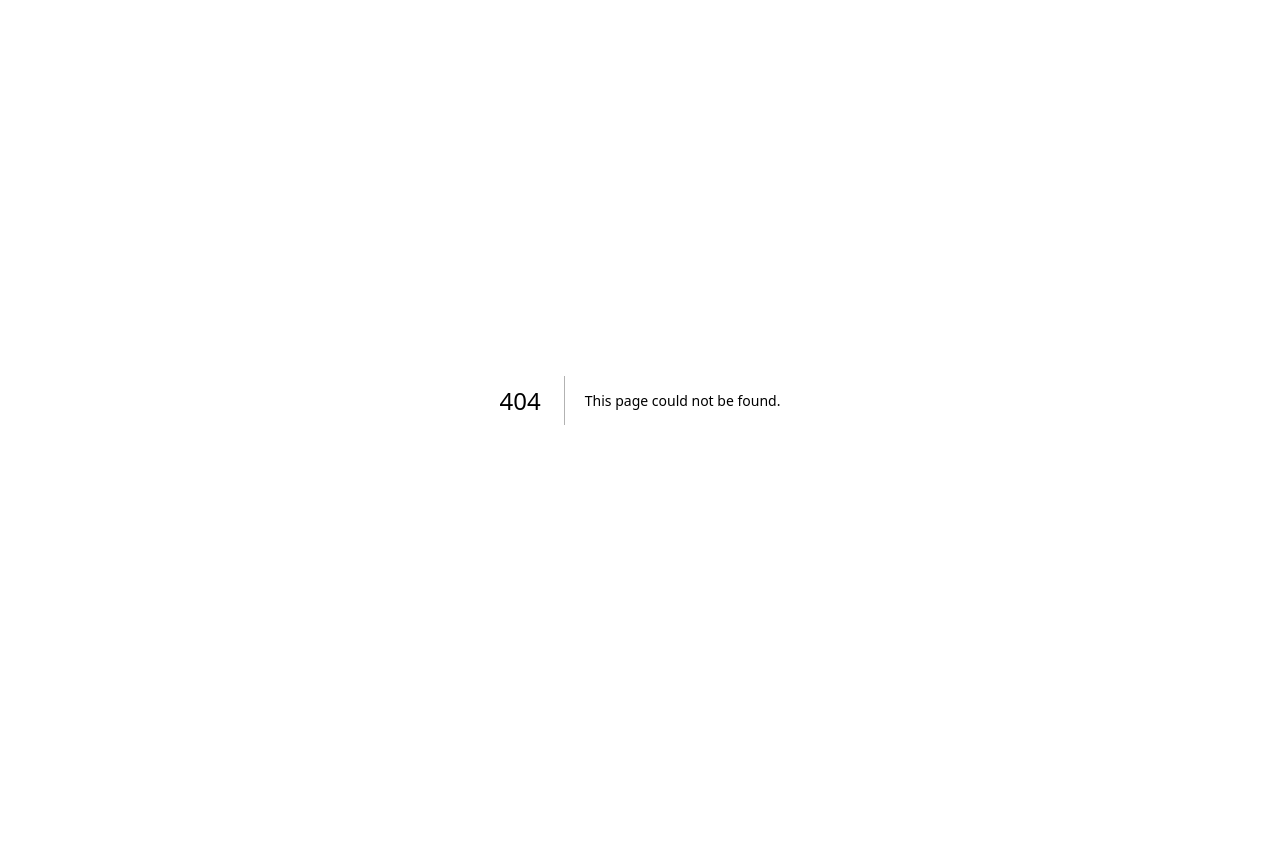
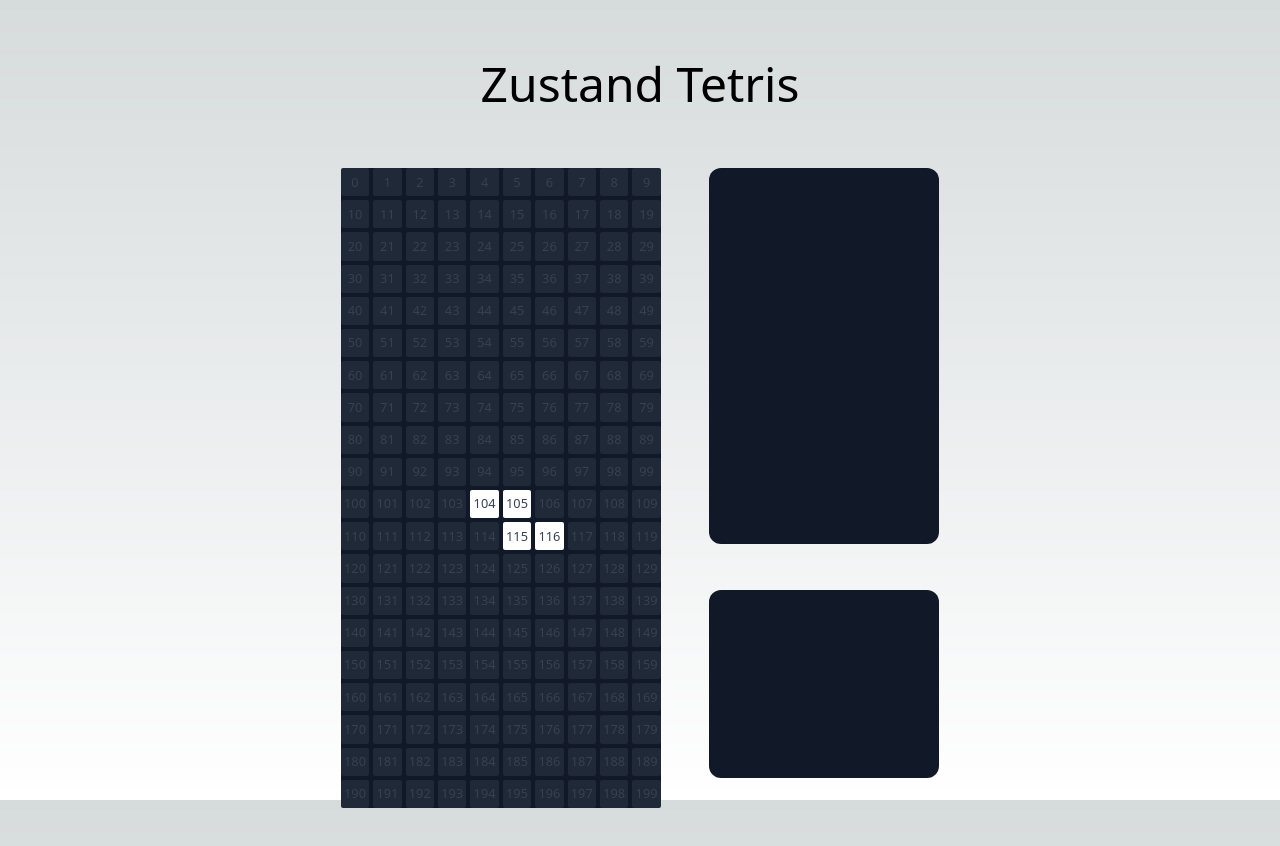
Before and after one commit to sjhong98/state-test, a Next.js app: page /zustand-tetris in a window 1280 px wide. Before the commit this address had no page. Shown: the top 846 px of the page. Before the commit the page ends 800 px from the top, so only its background shows below. Built offline with nearby package versions, Linux system fonts and the light colour scheme.

Commit message:
feat: tetris 블록 내려오기 구현

```diff
--- a/package.json
+++ b/package.json
@@ -16,7 +16,8 @@
     "react": "^18",
     "react-dom": "^18",
     "recoil": "^0.7.7",
-    "styled-components": "^6.1.8"
+    "styled-components": "^6.1.8",
+    "zustand": "^4.4.7"
   },
   "devDependencies": {
     "@types/node": "^20",
--- a/src/pages/index.tsx
+++ b/src/pages/index.tsx
@@ -14,7 +14,7 @@ export default function Home() {
         <div className={btn} onClick={() => router.push('/recoil-todo')}>
           <p className={font}>Recoil</p>
         </div>
-        <div className={btn} onClick={() => router.push('/zustand')}>
+        <div className={btn} onClick={() => router.push('/zustand-tetris')}>
           <p className={font}>Zustand</p>
         </div>
       </div>
--- /dev/null
+++ b/src/pages/zustand-tetris/blocks.tsx
@@ -0,0 +1,9 @@
+import { blockType } from ".";
+
+export const IBlock = [5, 15, 25, 35];
+export const SBlock = [5, 6, 14, 15];
+export const ZBlock = [4, 5, 15, 16];
+export const OBlock = [4, 5, 14, 15];
+export const JBlock = [5, 15, 24, 25];
+export const LBlock = [5, 15, 25, 26];
+export const TBlock = [4, 5, 6, 15];
--- /dev/null
+++ b/src/pages/zustand-tetris/board.tsx
@@ -0,0 +1,137 @@
+// 10 x 20
+
+import { useEffect, useState } from "react";
+import { blockType } from ".";
+import { IBlock, ZBlock, SBlock, JBlock, LBlock, OBlock, TBlock } from "./blocks";
+
+export default function Board() {
+    // zustand state 처리할것
+    const [blocks, setBlocks] = useState<blockType[]>([]);
+    const [stack, setStack] = useState<number[]>([]);
+    const [sortedBlock, setSortedBlock] = useState<number[]>([]);
+    const [blockChange, setBlockChange] = useState<boolean>(false);
+
+    const blockStyle = "bg-gray-800 rounded-sm center";
+    const blockFilledStyle = "bg-white rounded-sm center"
+
+    const blockMove = () => {
+        let temp = [...blocks];
+        if(sortedBlock[0]+10<200 && !temp[sortedBlock[0]+10].active) {
+            temp[sortedBlock[0]].active = false;
+            temp[sortedBlock[0]+10].active = true;
+            if(sortedBlock[1]+10<200 && !temp[sortedBlock[1]+10].active) {
+                temp[sortedBlock[1]].active = false;
+                temp[sortedBlock[1]+10].active = true;
+                if(sortedBlock[2]+10<200 && !temp[sortedBlock[2]+10].active) {
+                    temp[sortedBlock[2]].active = false;
+                    temp[sortedBlock[2]+10].active = true;
+                    if(sortedBlock[3]+10<200 && !temp[sortedBlock[3]+10].active) {
+                        temp[sortedBlock[3]].active = false;
+                        temp[sortedBlock[3]+10].active = true;
+                        setBlocks(temp);
+                        let tempArr:number[] = [];
+                        for(let i=0; i<4; i++) {
+                            let tempNum:number = sortedBlock[i];
+                            tempArr.push(tempNum+10);
+                            setSortedBlock(tempArr);
+                        }
+                    } else {console.log("exit at 3"); setBlockChange(true);}
+                } else {console.log("exit at 2"); setBlockChange(true);}
+            } else {console.log("exit at 1"); setBlockChange(true);}
+        } else {console.log("exit at 0"); setBlockChange(true);}
+    }
+
+    useEffect(() => {
+        if(blockChange) {
+            let tempSorted:number[] = OBlock;
+            tempSorted.sort((a, b) => b-a);
+            let tempStack = [...stack];
+            setSortedBlock(tempSorted);
+            let tempBlock:blockType[] = [...blocks];
+
+            tempBlock[tempSorted[0]].active = true;
+            tempBlock[tempSorted[1]].active = true;
+            tempBlock[tempSorted[2]].active = true;
+            tempBlock[tempSorted[3]].active = true;
+
+            setBlocks(tempBlock);
+            setStack(tempStack);
+            setBlockChange(false);
+        }
+    }, [blockChange])
+
+    useEffect(() => {
+        // setInterval과 clearInterval이 반환하는 값은 NodeJS.Timeout
+        let intervalId: NodeJS.Timeout;
+
+        if(blocks.length !== 0) {
+            intervalId = setTimeout(() => {
+                blockMove();
+            }, 500)
+        }
+        // setInterval이 중첩되어 동작하지 않도록 하기 위해서는 clearInterval 사용
+        // useEffect가 실행될 때마다 새로운 setInterval이 생성됨
+        // 따라서, clearInterval을 통해 정리해주어야 함.
+        return () => {
+            clearInterval(intervalId);
+        };
+    }, [blocks])
+
+    useEffect(() => {
+        let count = 0;
+        let temp:blockType[] = [];
+
+        for(let i=0; i<200; i++) {
+            const newElem:blockType = {
+                x:0,
+                y:0,
+                active: false
+            }
+            temp.push(newElem);
+        }
+
+        for(let row=0; row<20; row++) {
+            for(let col=0; col<10; col++) {
+                temp[count].x = col;
+                temp[count].y = row;
+                count++;
+            }
+        }
+
+        setTimeout(() => {
+            let tempSorted:number[] = ZBlock;
+            tempSorted.sort((a, b) => b-a);
+            let tempStack = [...stack];
+            let tempBlock:blockType[] = [...temp];
+            setSortedBlock(tempSorted);
+            console.log("This block : ", tempSorted);
+
+            tempBlock[tempSorted[0]].active = true;
+            tempBlock[tempSorted[1]].active = true;
+            tempBlock[tempSorted[2]].active = true;
+            tempBlock[tempSorted[3]].active = true;
+
+            setBlocks(tempBlock);
+            setStack(tempStack);
+        }, 200)
+
+        // setInterval(() => {
+        //     blockMove();
+        // }, 1000)
+
+    }, [])
+
+    const point = "text-[0.8rem] text-gray-700";
+
+    return (
+        <div className="grid grid-cols-10 grid-rows-20 gap-x-1 gap-y-1 w-[25vw] h-[80vh]">
+            { blocks.map((item:blockType, index:number) => {
+                return (
+                    <div key={index} className={item.active ? blockFilledStyle : blockStyle} >
+                        <p className={point}>{index}</p>
+                    </div>
+                )
+            })}
+        </div>
+    )
+}
--- /dev/null
+++ b/src/pages/zustand-tetris/index.tsx
@@ -0,0 +1,30 @@
+import Board from "./board";
+
+export interface blockType {
+    x: number,
+    y: number,
+    active: boolean
+}
+
+export default function Home() {
+
+    return (
+        <div className="w-screen h-screen pr-64 pl-64 pt-12">
+            <p className="text-[3rem] mb-12 center">Zustand Tetris</p>
+            <div className="w-full h-full flex flex-row justify-center">
+                <div className="w-[25vw] h-[80vh] bg-gray-900 rounded-xl mr-12">
+                    <Board />
+                </div>
+                <div className="w-[30%] h-full flex flex-col">
+                    <div className="w-full h-[50%] bg-gray-900 rounded-xl">
+
+                    </div>
+                    <div className="w-full h-[25%] mt-[20%] bg-gray-900 rounded-xl">
+
+                    </div>
+                </div>
+            </div>
+
+        </div>
+    )
+}
```
Also changed, not shown: src/pages/zustand-tetris/store.tsx (added, +12 -0 lines), 1 other file (tests, documents, lock files or other folders).
